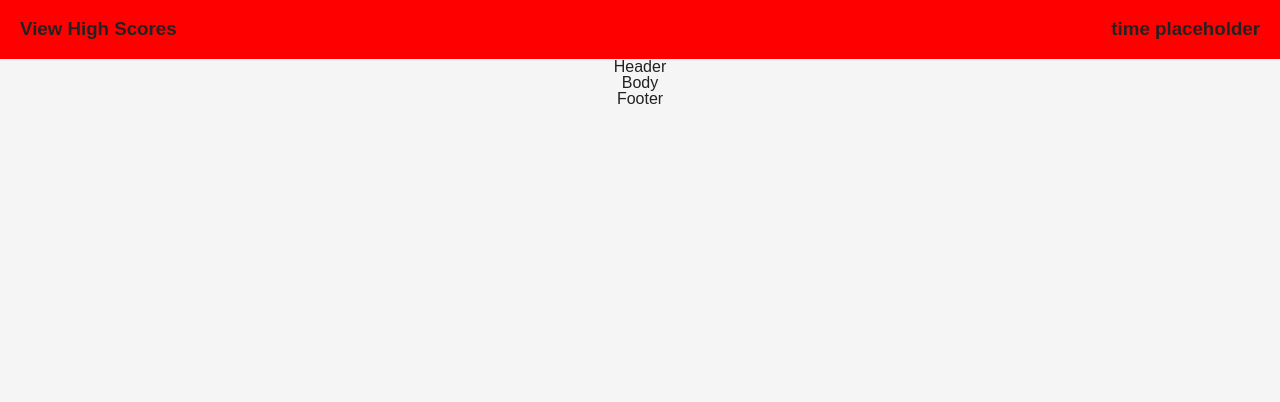
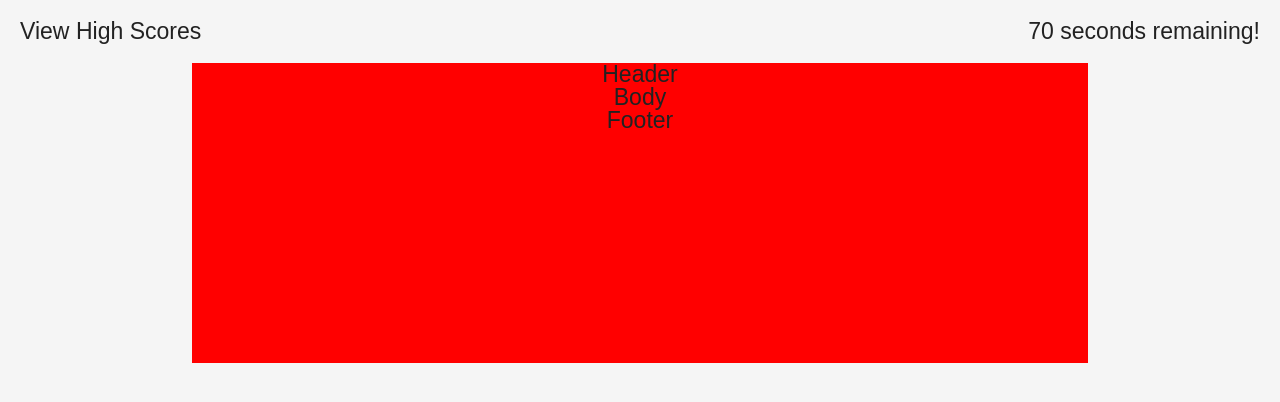
Before and after one commit to jsoomie/hw4-codeQuiz, a plain HTML site: page index.html in a window 1280 px wide. Drawn offline with Linux system fonts and the light colour scheme; a web font is replaced by a local one.

Commit message:
added timer and increased size of text

```diff
--- a/css/style.css
+++ b/css/style.css
@@ -17,6 +17,7 @@
     color: var(--text-color);
     line-height: 1;
     font-family: 'NTR', sans-serif;
+    font-size: 1.2rem;
 }
 
 a {
@@ -67,7 +68,6 @@ body {
 
 /* HEADER */
 .header {
-    background-color: var(--test);
     padding: 20px;
     display: flex;
     flex-direction: row;
@@ -83,6 +83,7 @@ body {
 }
 
 .main-card {
+    background: var(--test);
     width: 70%;
     height: 300px;
 }
--- a/index.html
+++ b/index.html
@@ -22,8 +22,8 @@
     <main id="main" class="hidden">
 
         <header class="header">
-            <h3><a href="#">View High Scores</a></h3>
-            <h3 class="timer">time placeholder</h3>
+            <a href="#">View High Scores</a>
+            <div class="timer"></div>
         </header>
 
         <div class="main-container center-flex">
--- a/js/main.js
+++ b/js/main.js
@@ -1,6 +1,8 @@
 var startBtn = document.querySelector(".start-btn");
 var main = document.querySelector("#main");
 var landing = document.querySelector("#landing");
+var timer = document.querySelector(".timer");
+var timeLeft = 75;
 
 // startBtn.addEventListener('click', function() {
 //     console.log("this has been clicked");
@@ -8,3 +10,22 @@ var landing = document.querySelector("#landing");
 //     landing.classList.add("hidden");
 //     main.classList.remove("hidden");
 // })
+
+function setTimer() {
+    var timeInterval = setInterval(function() {
+        timeLeft--;
+        timer.textContent = timeLeft + " seconds remaining!";
+
+        if(timeLeft === 0) {
+            clearInterval(timeInterval);
+            lostMessage();
+        }
+
+    }, 1000);
+}
+
+function lostMessage() {
+    timer.textContent = "Time is up!";
+}
+
+setTimer();
```
